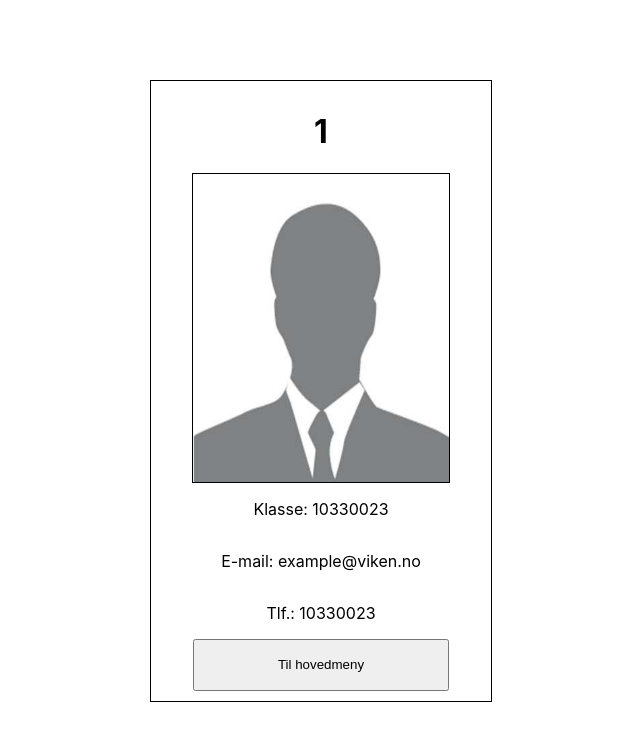
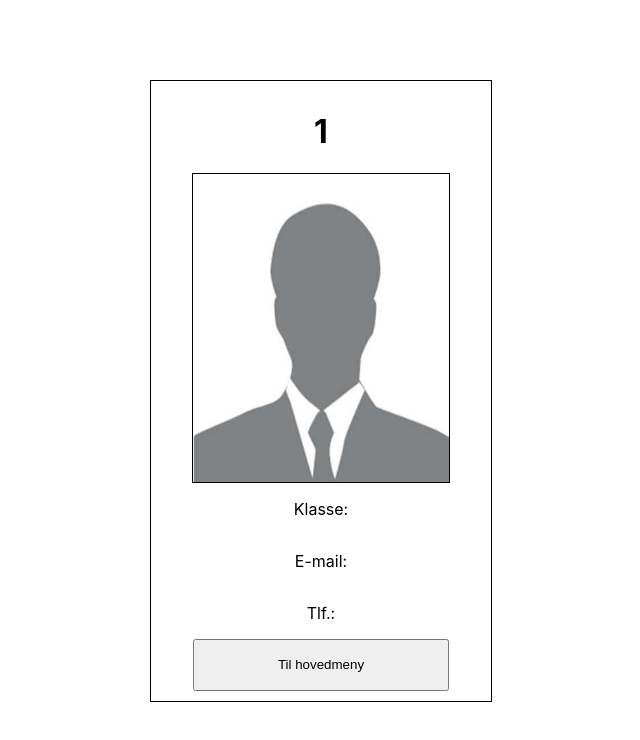
Before and after one commit to 2ITA-Dromtorp/Skoleoppgaver_2ITA, a React (Create React App) app in the folder basic_routing/: page /1 in a window 1280 px wide. Shown: the top 740 px of the page, without its empty margins (319-959 px from the left). Built offline with nearby package versions, Linux system fonts and the light colour scheme.

Commit message:
Almost finished with usestate version

```diff
--- a/basic_routing/src/profile.js
+++ b/basic_routing/src/profile.js
@@ -2,13 +2,27 @@ import { useParams } from "react-router-dom";
 import { useNavigate } from "react-router-dom";
 import profileIMG from './images/profile-image.jpg'
 import json from './profiles'
+import { useState } from 'react'
 
 export default function Profile() {
 
     const { profile } = useParams();
     const navigate = useNavigate();
+    console.log(profile);
 
-    console.log(json.elever);
+
+    const [student, setStudent] = useState({
+            "navn" : "Joakim",
+            "email" : "joakim@viken.no",
+            "tlf": "73737272",
+            "klasse": "lærer"
+    });
+
+    json.elever.map((item, index) => {
+        if (profile == item.navn) {
+            console.log(item);
+        }
+    })
 
     return (
         <>
@@ -16,9 +30,9 @@ export default function Profile() {
                 <div className="profilecard">
                     <h1> {profile} </h1>
                     <img src={profileIMG}></img>
-                        <p>Klasse: 10330023</p>
-                        <p>E-mail: example@viken.no</p>
-                        <p>Tlf.: 10330023</p>
+                        <p>Klasse: {profile.klasse}</p>
+                        <p>E-mail: {profile.email}</p>
+                        <p>Tlf.: {profile.tlf}</p>
                     <button onClick={() => navigate("/")}>Til hovedmeny</button>
                 </div>
             </div>
```
